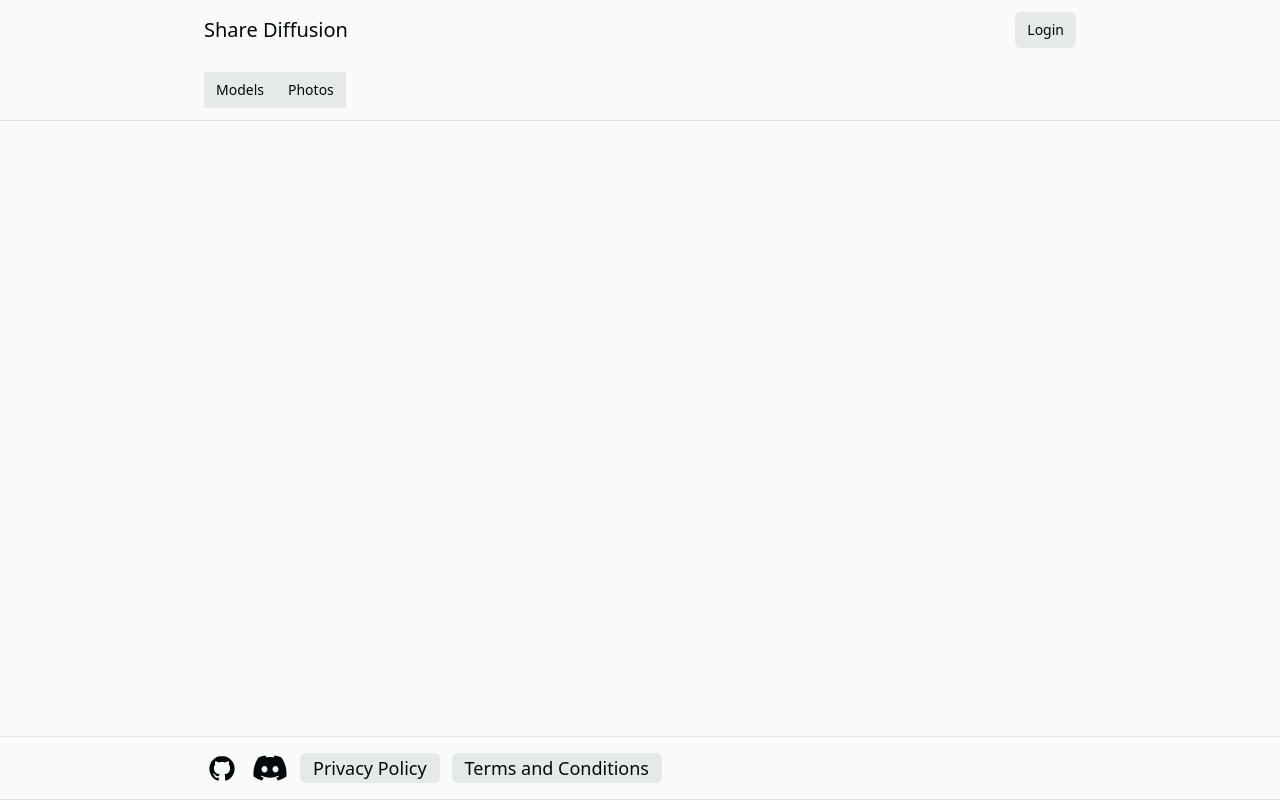
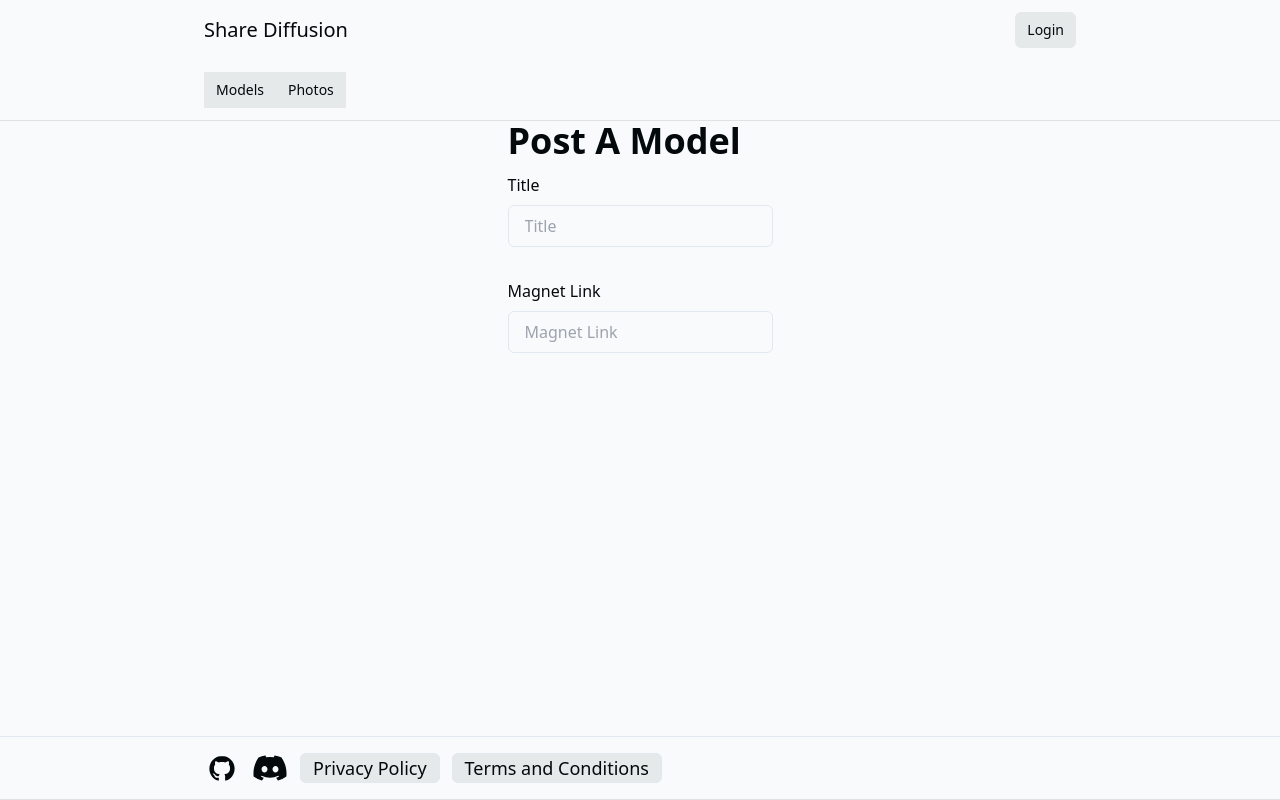
Before and after one commit to killacan/sharediffusion, a Next.js app: page /post in a window 1280 px wide. Built offline with nearby package versions, Linux system fonts and the light colour scheme; no server answers.

Commit message:
start post form

```diff
--- a/app/_components/nav.tsx
+++ b/app/_components/nav.tsx
@@ -26,7 +26,7 @@ export default async function Nav() {
         <div className="w-full max-w-4xl flex justify-between items-center p-3 text-sm">
           <div className='flex gap-2'>
             <a className='text-xl' href={"/"}>Share Diffusion</a>
-            {user && <LinkComponent href={"/post"}>Create a Post</LinkComponent>}
+            {user && <LinkComponent href={"/post"}>Post A Model</LinkComponent>}
           </div>
           <AuthButton user={user}/>
         </div>
--- a/app/login/page.tsx
+++ b/app/login/page.tsx
@@ -3,17 +3,12 @@ import OAuthWithDiscord from '../_components/oauthbutton'
 import OAuthWithGithub from '../_components/oauthgithub'
 import { signIn, signUp } from '../_components/loginactions'
 import { Tabs, TabsContent, TabsList, TabsTrigger } from "../_components/ui/tabs"
-import AuthButton from '../_components/authButton'
-
 
 export default function Login({
   searchParams,
 }: {
   searchParams: { message: string }
 }) {
-
-
-
 
   return (
     <div className="flex-1 flex flex-col w-full sm:max-w-lg px-8 gap-2 place-content-center">
--- a/app/post/page.tsx
+++ b/app/post/page.tsx
@@ -1,11 +1,39 @@
 
 
-export default function Upload() {
+export default function PostAModel() {
+
+    const createPost = async (formData: FormData) => {
+        'use server'
+    }
 
     return (
         <div className="flex-1 w-full flex flex-col gap-20 items-center">
             <div className="animate-in flex-1 flex flex-col gap-3 opacity-0 max-w-4xl px-3">
-
+                <h1 className="text-4xl font-bold">Post A Model</h1>
+                <form
+                    action={createPost}
+                    className="animate-in flex flex-col w-full justify-center gap-2 text-foreground"
+                >
+                    <label className="text-md" htmlFor="title">
+                        Title
+                    </label>
+                    <input
+                        className="rounded-md px-4 py-2 bg-inherit border mb-6"
+                        name="title"
+                        placeholder="Title"
+                        required
+                    />
+                    <label className="text-md" htmlFor="magnet">
+                        Magnet Link
+                    </label>
+                    <input
+                        className="rounded-md px-4 py-2 bg-inherit border mb-6"
+                        type="magnet"
+                        name="magnet"
+                        placeholder="Magnet Link"
+                        required
+                    />
+                </form>
             </div>
         </div>
     )
```
